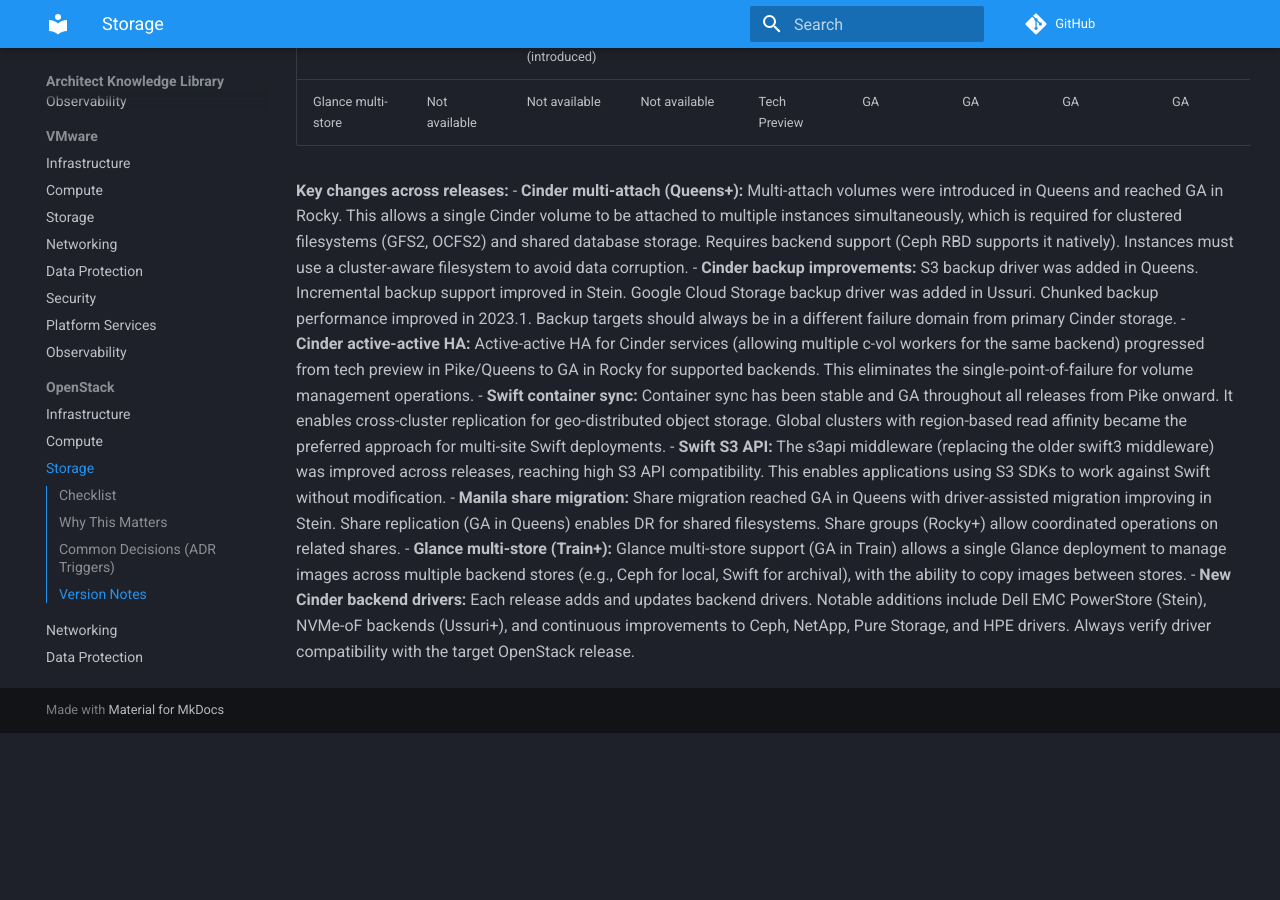
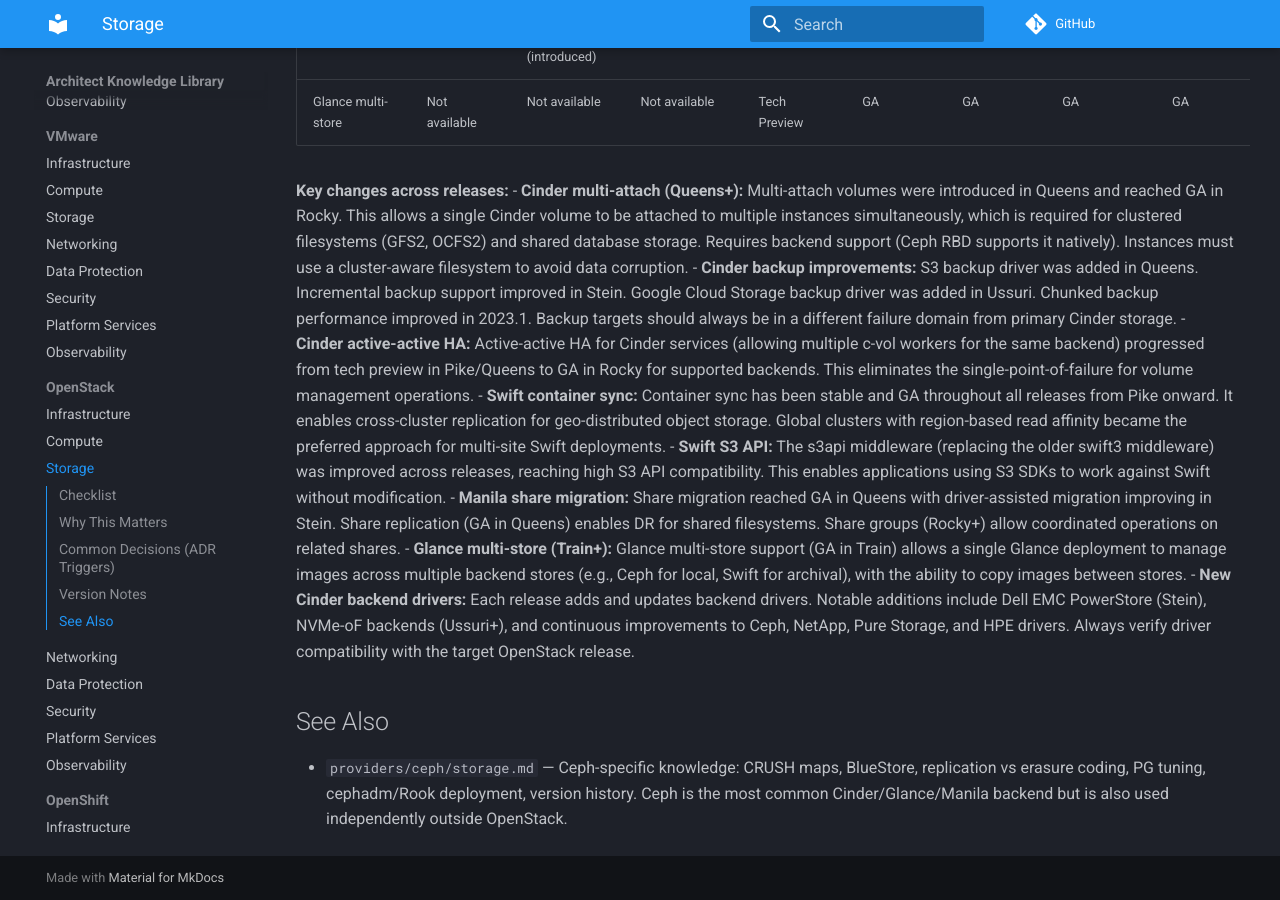
Before and after one commit to ErikEvenson/architect, an MkDocs documentation site: the page built from knowledge/providers/openstack/storage.md, in a window 1280 px wide and 900 px high, scrolled down 3379 px. Built offline with MkDocs 1.6.1 and Material for MkDocs 9.7.7, drawn with Linux system fonts in a browser that asks for light colours; comment, search, counter and statistics services are not loaded; before the commit the page ends 4112 px from its top, so only the background shows below that.

Commit message:
Add See Also cross-reference from OpenStack storage to Ceph
Co-Authored-By: Claude Opus 4.6 (1M context) <noreply@anthropic.com>

```diff
--- a/knowledge/providers/openstack/storage.md
+++ b/knowledge/providers/openstack/storage.md
@@ -63,3 +63,7 @@ Storage decisions in OpenStack are among the hardest to reverse. Cinder backend
 - **Manila share migration:** Share migration reached GA in Queens with driver-assisted migration improving in Stein. Share replication (GA in Queens) enables DR for shared filesystems. Share groups (Rocky+) allow coordinated operations on related shares.
 - **Glance multi-store (Train+):** Glance multi-store support (GA in Train) allows a single Glance deployment to manage images across multiple backend stores (e.g., Ceph for local, Swift for archival), with the ability to copy images between stores.
 - **New Cinder backend drivers:** Each release adds and updates backend drivers. Notable additions include Dell EMC PowerStore (Stein), NVMe-oF backends (Ussuri+), and continuous improvements to Ceph, NetApp, Pure Storage, and HPE drivers. Always verify driver compatibility with the target OpenStack release.
+
+## See Also
+
+- `providers/ceph/storage.md` — Ceph-specific knowledge: CRUSH maps, BlueStore, replication vs erasure coding, PG tuning, cephadm/Rook deployment, version history. Ceph is the most common Cinder/Glance/Manila backend but is also used independently outside OpenStack.
```
